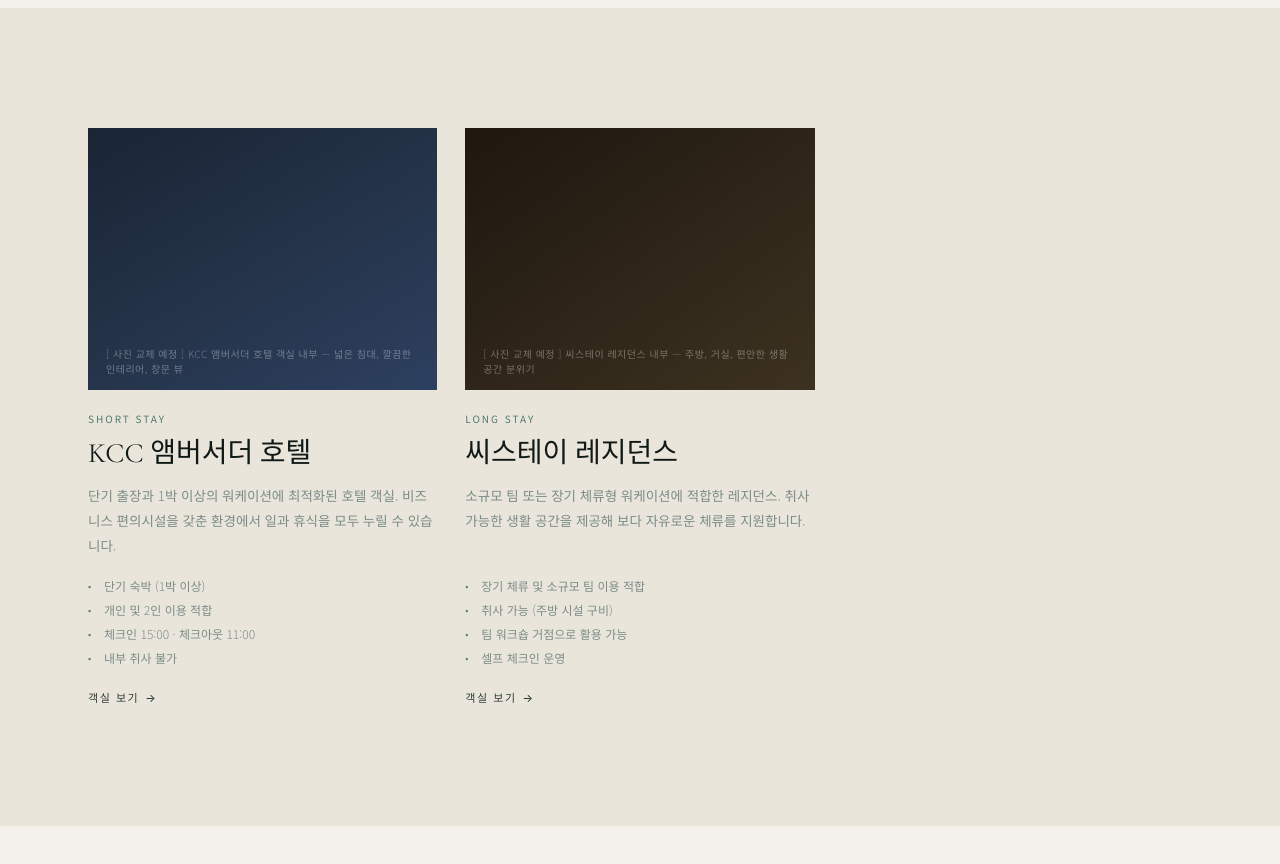
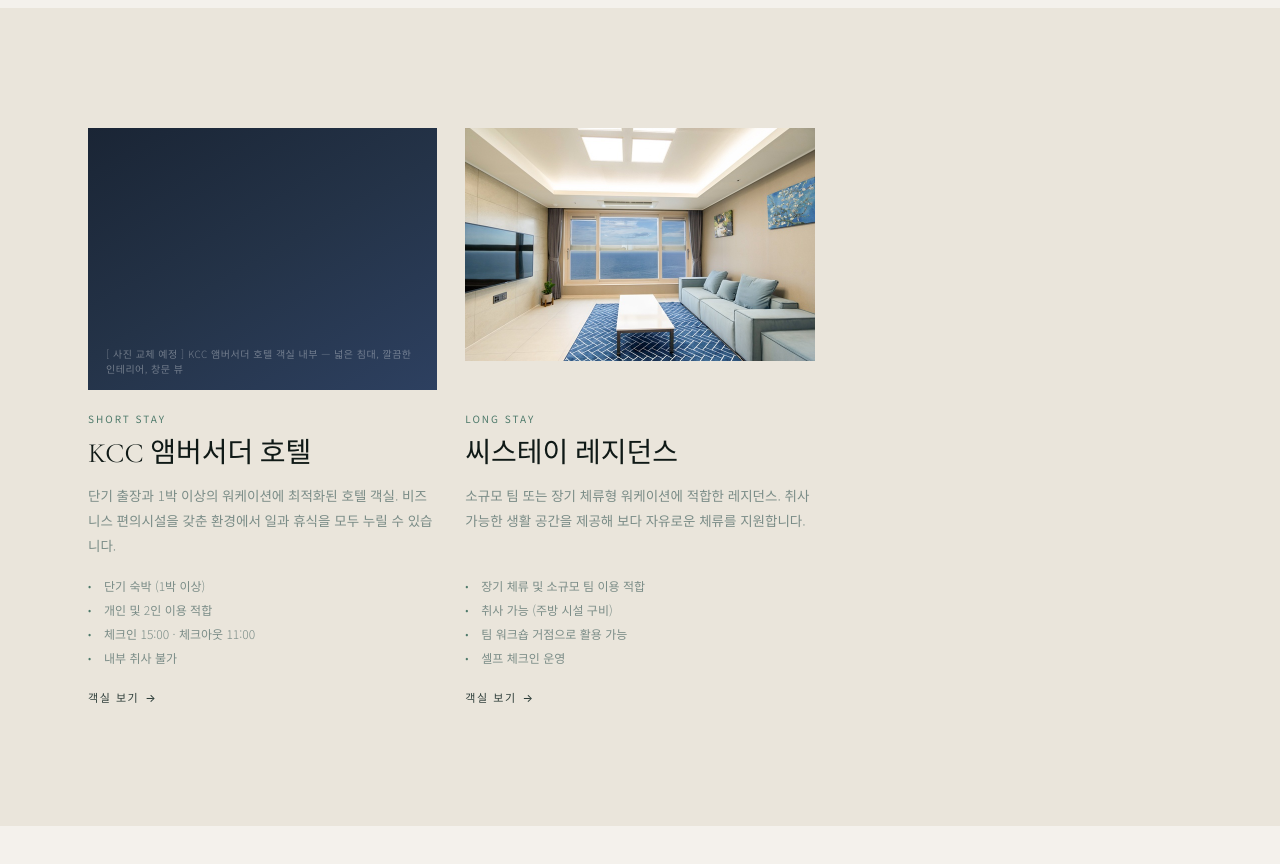
Before and after one commit to danielyun84/wishfulstay, a website: page stay.html in a window 1280 px wide. Shown: the part 1100-1964 px from the top of the page. Drawn offline with nearby package versions, Linux system fonts and the light colour scheme.

Commit message:
feat: 씨스테이 레지던스 카드 실제 사진 적용

```diff
--- a/stay.html
+++ b/stay.html
@@ -132,10 +132,7 @@
           <!-- 카드 2 — 씨스테이 레지던스 -->
           <div class="gallery-card reveal reveal-delay-2">
             <div class="gallery-card-image">
-              <!-- 📷 사진 교체: <img src="images/residence.jpg" alt="씨스테이 레지던스"> -->
-              <div class="ph-image ph-work"
-                   data-concept="[ 사진 교체 예정 ] 씨스테이 레지던스 내부 — 주방, 거실, 편안한 생활공간 분위기"
-                   role="img" aria-label="씨스테이 레지던스 내부"></div>
+              <img src="images/seastay-main.jpg" alt="씨스테이 레지던스">
             </div>
             <div class="gallery-card-body">
               <span class="gallery-tag">Long Stay</span>
```
Also changed, not shown: images/seastay-main.jpg (added).
